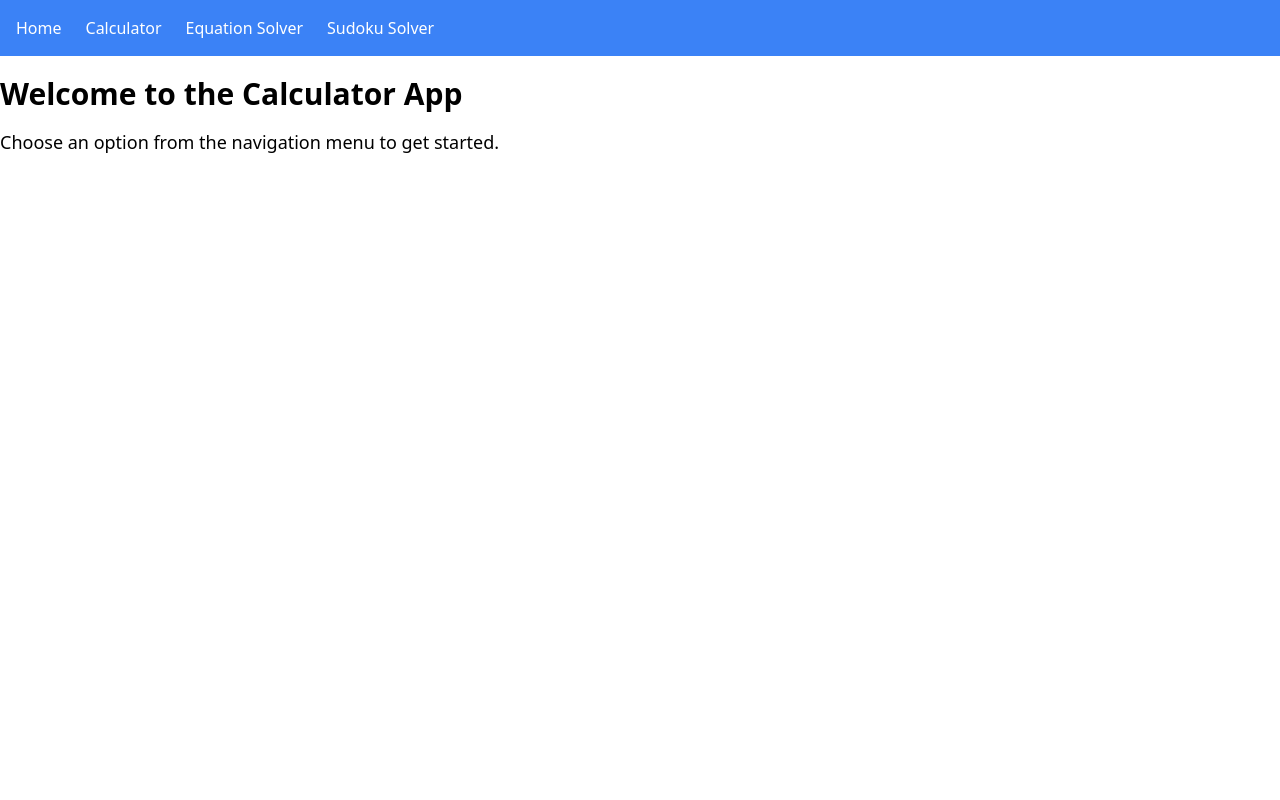
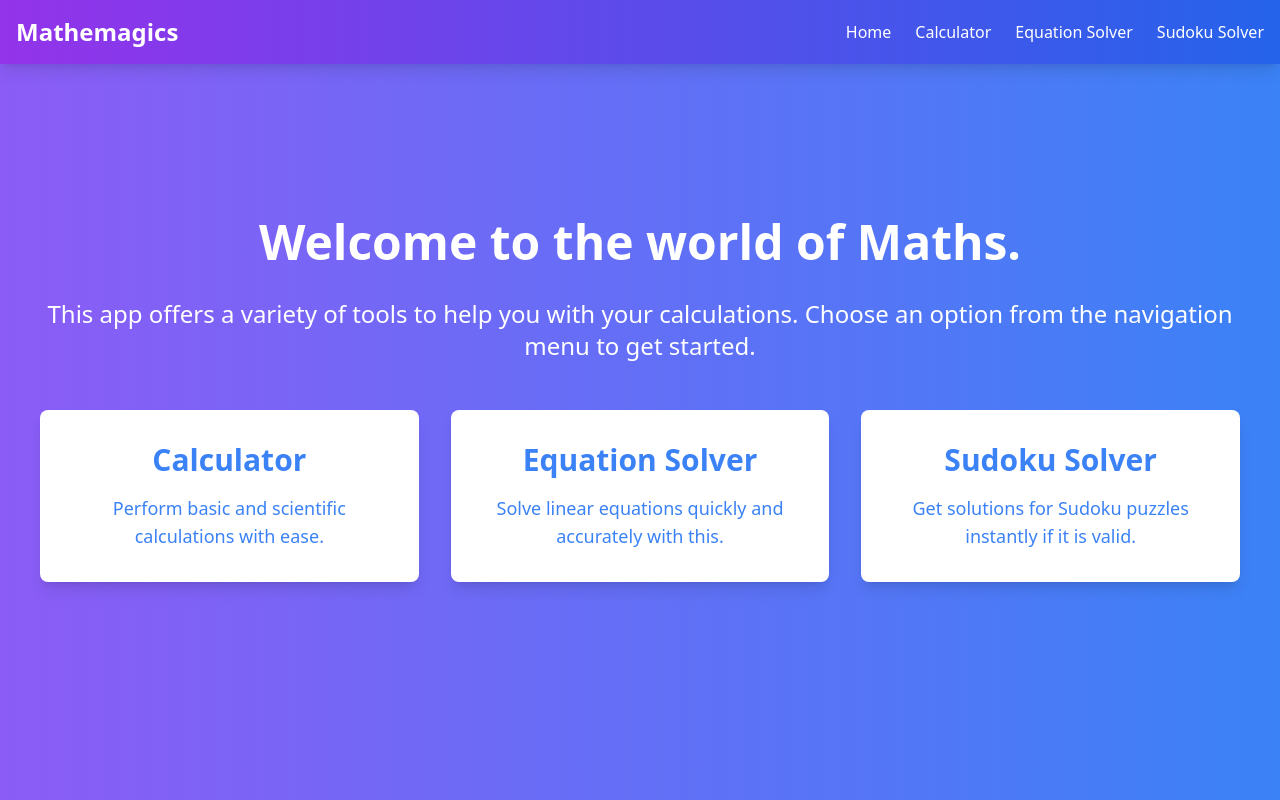
Before and after one commit to K1ngKP/scientific-calculator, a React (Create React App) app: page / in a window 1280 px wide. Built offline with nearby package versions, Linux system fonts and the light colour scheme.

Commit message:
Some styling

```diff
--- a/src/App.js
+++ b/src/App.js
@@ -8,7 +8,7 @@ const App = () => {
   return (
     <Router>
 
-      <div>
+      <div className='bg-indigo-300'>
         <Navbar />
         <Routes>
           <Route path="/" element={<Home />} />
--- a/src/components/Calculator.js
+++ b/src/components/Calculator.js
@@ -1,7 +1,6 @@
 import React, { useState } from 'react';
 import Display from './CalculatorAssets/Display';
 import ButtonPanel from './CalculatorAssets/ButtonPanel';
-import { Rnd } from 'react-rnd';
 
 const Calculator = () => {
   const [input, setInput] = useState('');
@@ -22,7 +21,6 @@ const Calculator = () => {
     if (label === '=') {
       try {
         let expression = input;
-        // Replace function names with their respective JavaScript function calls
         expression = expression.replace(/sin/g, 'Math.sin');
         expression = expression.replace(/cos/g, 'Math.cos');
         expression = expression.replace(/tan/g, 'Math.tan');
@@ -55,8 +53,9 @@ const Calculator = () => {
   };
 
   return (
-    <div className="flex">
-      <div className="fixed left-4 top-16 p-4 bg-[#ADBBDA] w-[50vw] h-[75vh] rounded-lg shadow-lg overflow-hidden">
+    <div className="flex bg-gradient-to-r from-indigo-300 to-blue-300 min-h-screen items-start pt-20">
+      <div className="fixed left-4 top-16 p-4 bg-indigo-300 w-[50vw] h-[75vh] rounded-lg shadow-lg overflow-hidden">
+        <h2 className="text-2xl font-bold text-center mb-4 text-indigo-700">Scientific Calculator</h2>
         <Display value={input || result || '0'} />
         <ButtonPanel handleClick={handleClick} />
       </div>
--- a/src/components/CalculatorAssets/Button.js
+++ b/src/components/CalculatorAssets/Button.js
@@ -3,7 +3,7 @@ import React from 'react';
 const Button = ({ label, onClick }) => {
   return (
     <button
-      className="bg-[#7091E6] text-white text-lg py-2 rounded-md hover:bg-[#3D52A0] transition-colors w-14 h-14 m-1"
+      className="bg-blue-500 text-white text-lg py-3 px-4 m-1 rounded-lg shadow hover:bg-blue-700 transition-all duration-300"
       onClick={() => onClick(label)}
     >
       {label}
--- a/src/components/Home.js
+++ b/src/components/Home.js
@@ -1,12 +1,35 @@
-
-// Home.js
 import React from 'react';
+import { Link } from 'react-router-dom';
 
 const Home = () => {
   return (
-    <div className="container mx-auto mt-5">
-      <h1 className="text-3xl font-bold mb-4">Welcome to the Calculator App</h1>
-      <p className="text-lg">Choose an option from the navigation menu to get started.</p>
+    <div className="w-full h-screen bg-gradient-to-r from-purple-500 to-blue-500 text-white flex flex-col justify-center items-center p-10">
+      <div className="animate-fade-in text-center">
+        <h1 className="text-5xl font-bold mb-8">Welcome to the world of Maths.</h1>
+        <p className="text-2xl mb-12">
+          This app offers a variety of tools to help you with your calculations. Choose an option from the navigation menu to get started.
+        </p>
+        <div className="grid grid-cols-1 md:grid-cols-3 gap-8">
+          <Link to="/calculator">
+            <div className="bg-white text-blue-500 text-center p-8 rounded-lg hover:bg-blue-500 hover:text-white transition-all duration-300 transform hover:scale-105 shadow-lg">
+              <h2 className="text-3xl font-bold mb-4">Calculator</h2>
+              <p className="text-lg">Perform basic and scientific calculations with ease.</p>
+            </div>
+          </Link>
+          <Link to="/equation-solver">
+            <div className="bg-white text-blue-500 text-center p-8 rounded-lg hover:bg-blue-500 hover:text-white transition-all duration-300 transform hover:scale-105 shadow-lg">
+              <h2 className="text-3xl font-bold mb-4">Equation Solver</h2>
+              <p className="text-lg">Solve linear equations quickly and accurately with this.</p>
+            </div>
+          </Link>
+          <Link to="/sudoku-solver">
+            <div className="bg-white text-blue-500 text-center p-8 rounded-lg hover:bg-blue-500 hover:text-white transition-all duration-300 transform hover:scale-105 shadow-lg">
+              <h2 className="text-3xl font-bold mb-4">Sudoku Solver</h2>
+              <p className="text-lg">Get solutions for Sudoku puzzles instantly if it is valid.</p>
+            </div>
+          </Link>
+        </div>
+      </div>
     </div>
   );
 };
--- a/src/components/Navbar.js
+++ b/src/components/Navbar.js
@@ -1,29 +1,31 @@
-// Navbar.js
 import React from 'react';
 import { Link } from 'react-router-dom';
 
 const Navbar = () => {
   return (
-    <nav className="bg-blue-500 p-4">
-      <div className="container mx-auto">
-        <ul className="flex">
-          <li className="mr-6">
-            <Link to="/" className="text-white hover:text-gray-200">
+    <nav className="bg-gradient-to-r from-purple-600 to-blue-600 p-4 shadow-lg fixed top-0 w-full z-50">
+      <div className="container mx-auto flex justify-between items-center">
+        <div className="text-white text-2xl font-bold">
+          Mathemagics
+        </div>
+        <ul className="flex space-x-6">
+          <li>
+            <Link to="/" className="text-white hover:text-gray-200 transition-colors duration-300">
               Home
             </Link>
           </li>
-          <li className="mr-6">
-            <Link to="/calculator" className="text-white hover:text-gray-200">
+          <li>
+            <Link to="/calculator" className="text-white hover:text-gray-200 transition-colors duration-300">
               Calculator
             </Link>
           </li>
-          <li className="mr-6">
-            <Link to="/equation-solver" className="text-white hover:text-gray-200">
+          <li>
+            <Link to="/equation-solver" className="text-white hover:text-gray-200 transition-colors duration-300">
               Equation Solver
             </Link>
           </li>
-          <li className="mr-6">
-            <Link to="/sudoku-solver" className="text-white hover:text-gray-200">
+          <li>
+            <Link to="/sudoku-solver" className="text-white hover:text-gray-200 transition-colors duration-300">
               Sudoku Solver
             </Link>
           </li>
--- a/tailwind.config.js
+++ b/tailwind.config.js
@@ -1,10 +1,25 @@
-/** @type {import('tailwindcss').Config} */
 module.exports = {
-  content: [
-    "./src/**/*.{js,jsx,ts,tsx}",
-  ],
+  purge: ['./src/**/*.{js,jsx,ts,tsx}', './public/index.html'],
+  darkMode: false,
   theme: {
+    extend: {
+      keyframes: {
+        'fade-in': {
+          '0%': { opacity: 0 },
+          '100%': { opacity: 1 },
+        },
+      },
+      animation: {
+        'fade-in': 'fade-in 1.5s ease-out',
+      },
+      colors: {
+        'blue-500': '#3B82F6',
+        'purple-500': '#8B5CF6',
+      },
+    },
+  },
+  variants: {
     extend: {},
   },
   plugins: [],
-}
+};
```
